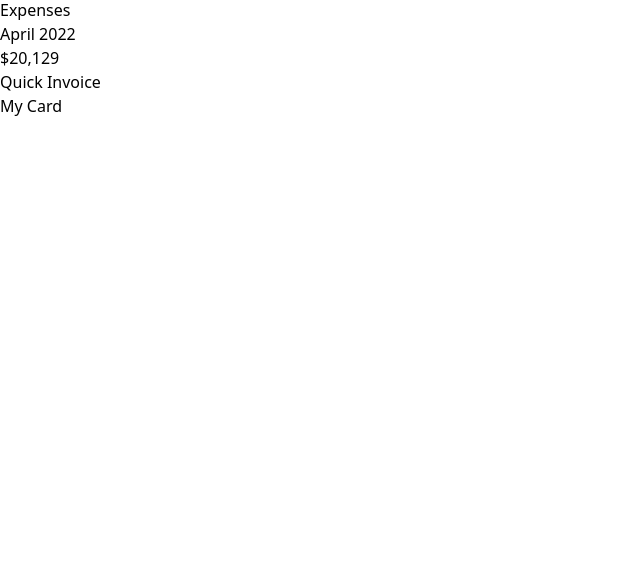
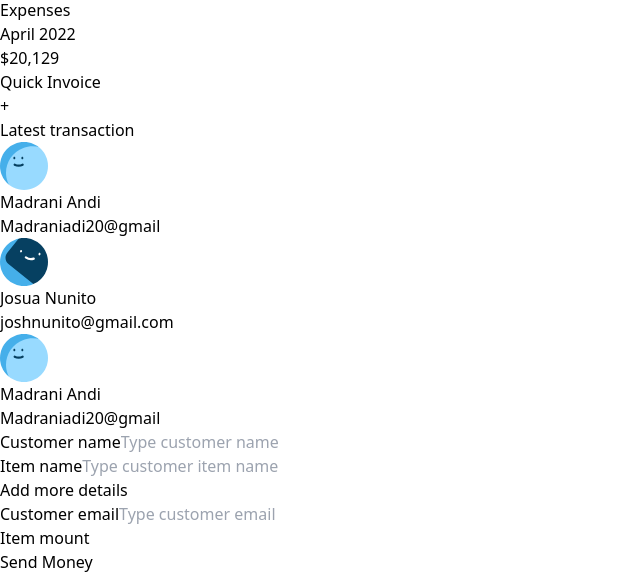
Before and after one commit to mahardhikap/DashboardAdmin, a React (Vite) app: page / in a window 1280 px wide. Shown: the part 1343-1921 px from the top of the page, without its empty margins (0-640 px from the left). Before the commit the page ends 1461 px from the top, so only its background shows below. Built offline with nearby package versions, Linux system fonts and the light colour scheme.

Commit message:
feat: add component quick invoice and styling

```diff
--- a/src/App.jsx
+++ b/src/App.jsx
@@ -1,20 +1,23 @@
 import LeftSideBar from './components/LeftSideBar';
 import AllExpenses from './components/AllExpenses';
+import QuickInvoice from './components/QuickInvoice';
 export default function App() {
   return (
-    <div className="container mx-auto bg-[#F7F9FA] h-screen w-screen">
-      <div className="grid grid-cols-5">
+    <div className="container mx-auto bg-[#F7F9FA]">
+      <div className="grid grid-cols-6">
         <div className="col-span-1 bg-white">
           <LeftSideBar />
         </div>
-        <div className="col-span-2 ps-10 pe-5">
+        <div className="col-span-3 ps-10 pe-5">
           <div className="bg-white rounded-lg mt-10">
-            <AllExpenses/>
+            <AllExpenses />
           </div>
-          <div className="bg-white rounded-lg my-5">Quick Invoice</div>
+          <div className="bg-white rounded-lg mt-5 mb-10">
+            <QuickInvoice />
+          </div>
         </div>
         <div className="col-span-2 ps-5 pe-10 mt-10">
-          <div className='bg-white rounded-lg'>My Card</div>
+          <div className="bg-white rounded-lg">My Card</div>
         </div>
       </div>
     </div>
--- /dev/null
+++ b/src/components/QuickInvoice.jsx
@@ -0,0 +1,80 @@
+const QuickInvoice = () => {
+  return (
+    <div className="p-2">
+      <div className="flex items-center justify-between">
+        <div className="font-medium text-[#064061]">Quick Invoice</div>
+        <div className="text-[#4EB7F2] bg-[#FAFAFA] rounded-full px-4 py-2 font-bold">
+          +
+        </div>
+      </div>
+      <div className="text-[#064061]">Latest transaction</div>
+      <div className="flex items-center gap-2 overflow-x-hidden">
+        <div className="flex items-center gap-3 bg-[#FAFAFA] w-fit p-2 rounded-lg  min-w-[300px]">
+          <div>
+            <img src="/avatar1.svg" />
+          </div>
+          <div>
+            <div className="font-medium text-[#064061]">Madrani Andi</div>
+            <div className="font-small text-xs">Madraniadi20@gmail</div>
+          </div>
+        </div>
+        <div className="flex items-center gap-3 bg-[#FAFAFA] w-fit p-2 rounded-lg  min-w-[300px]">
+          <div>
+            <img src="/avatar2.svg" className="w-[50px]" />
+          </div>
+          <div>
+            <div className="font-medium text-[#064061]">Josua Nunito</div>
+            <div className="font-small text-xs">joshnunito@gmail.com</div>
+          </div>
+        </div>
+        <div className="flex items-center gap-3 bg-[#FAFAFA] w-fit p-2 rounded-lg  min-w-[300px]">
+          <div>
+            <img src="/avatar1.svg" />
+          </div>
+          <div>
+            <div className="font-medium text-[#064061]">Madrani Andi</div>
+            <div className="font-small text-xs">Madraniadi20@gmail</div>
+          </div>
+        </div>
+      </div>
+      <div className="grid grid-cols-2">
+        <div className="ps-2 pe-1">
+          <div className="my-2">
+            <label htmlFor="" className="text-[#064061]">Customer name</label>
+            <input
+              placeholder="Type customer name"
+              className="p-3 w-full rounded-lg bg-[#FAFAFA]"
+            />
+          </div>
+          <div className="my-2">
+            <label htmlFor="" className="text-[#064061]">Item name</label>
+            <input
+              placeholder="Type customer item name"
+              className="p-3 w-full rounded-lg bg-[#FAFAFA]"
+            />
+          </div>
+
+          <div className="p-3 text-[#4EB7F2] font-medium">Add more details</div>
+        </div>
+        <div className="ps-1 pe-2">
+          <div className="my-2">
+            <label htmlFor="" className="text-[#064061]">Customer email</label>
+            <input
+              placeholder="Type customer email"
+              className="p-3 w-full rounded-lg bg-[#FAFAFA]"
+            />
+          </div>
+          <div className="my-2">
+            <label htmlFor="" className="text-[#064061]">Item mount</label>
+            <input className="p-3 w-full rounded-lg bg-[#FAFAFA]" />
+          </div>
+          <button className="p-3 text-center bg-[#4EB7F2] rounded-lg font-medium text-white w-full">
+            Send Money
+          </button>
+        </div>
+      </div>
+    </div>
+  );
+};
+
+export default QuickInvoice;
```
Also changed, not shown: public/avatar1.svg (added), public/avatar2.svg (added).
